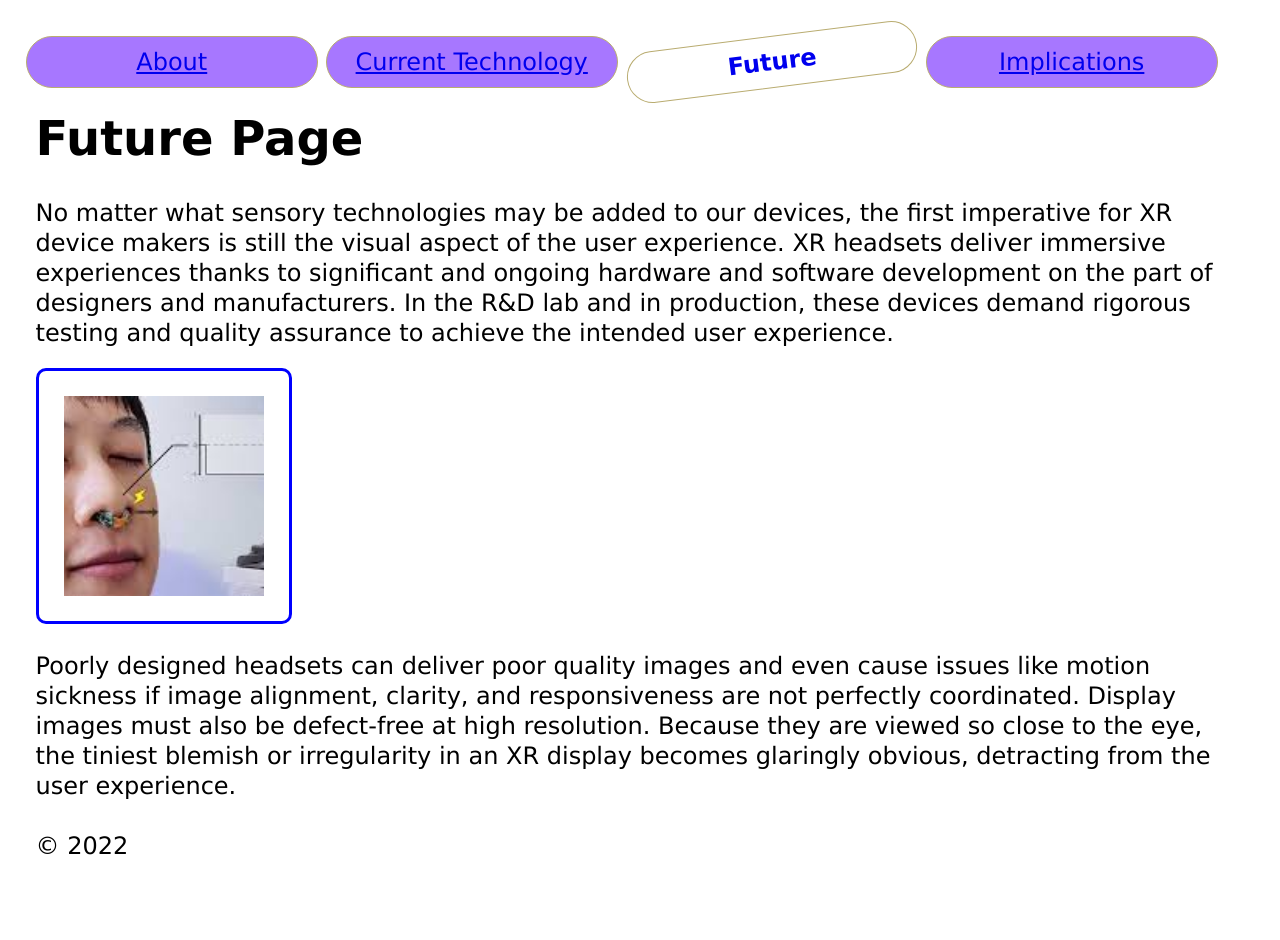
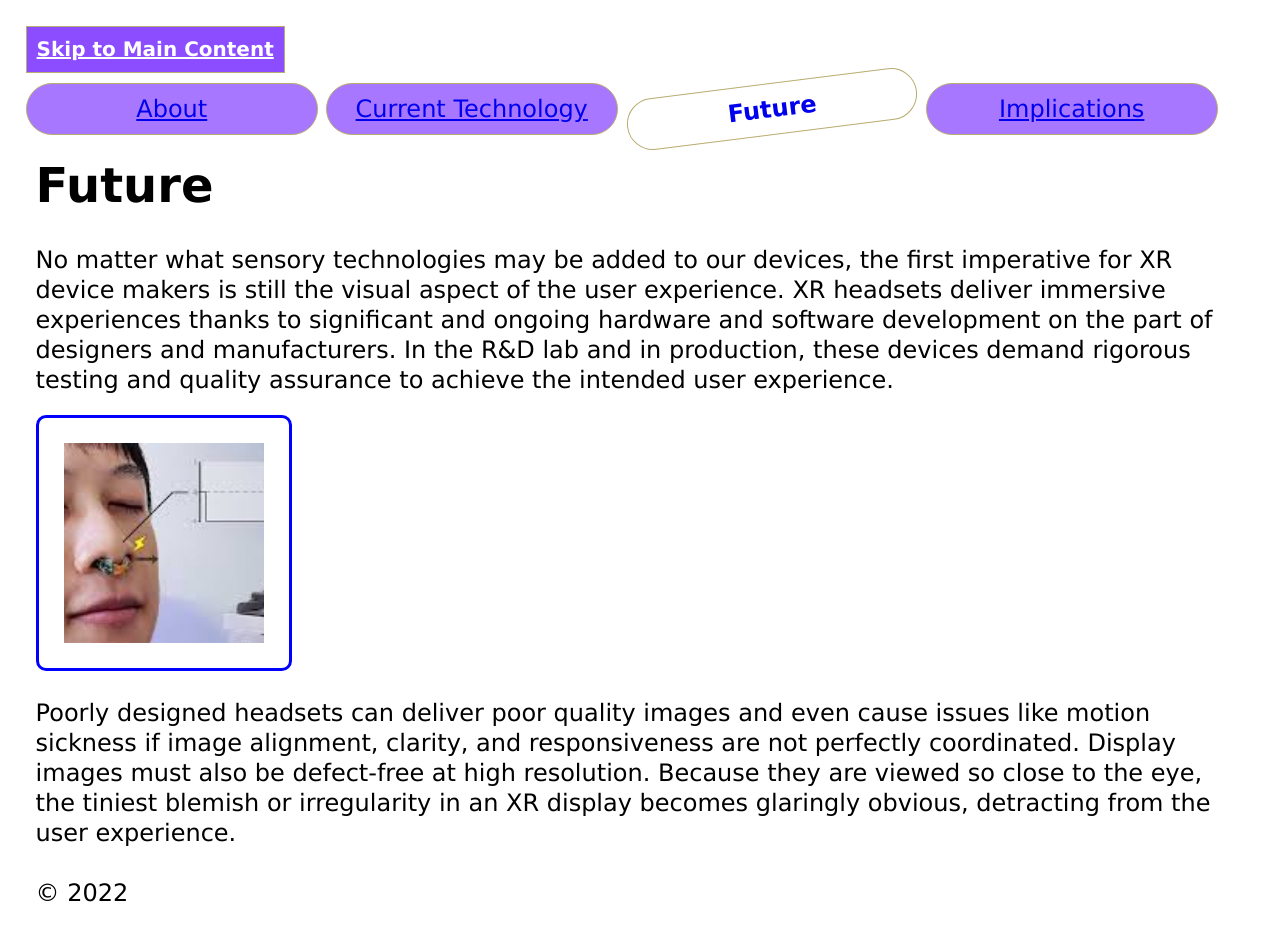
Before and after one commit to cecielz/portfolio-draft2, a plain HTML site: page future.html in a window 1280 px wide. Before the commit the page ends 906 px from the top, so only its background shows below. Drawn offline with Linux system fonts and the light colour scheme.

Commit message:
accessibility

```diff
--- a/future.html
+++ b/future.html
@@ -11,6 +11,7 @@
 	<title>Future</title>
 </head>
 <body>
+	<a href = "#main" class="skip-link" >Skip to Main Content</a>
 	<header>
 		<nav>
 			<ul>
@@ -20,10 +21,10 @@
 				<li><a href = "implications.html">Implications</a></li>
 			</ul>
 		</nav>
-		<h1>Future Page</h1>
+		<h1>Future</h1>
 	</header>
 
-	<main>
+	<main id="main" tabindex="-1">
 		<p>
 			No matter what sensory technologies may be added to our devices, the first imperative for XR device makers is still the visual aspect of the user experience. XR headsets deliver immersive experiences thanks to significant and ongoing hardware and software development on the part of designers and manufacturers. In the R&D lab and in production, these devices demand rigorous testing and quality assurance to achieve the intended user experience.
 		</p>
```
Also changed, not shown: current-technology.html (+2 -1 lines), implications.html (+3 -2 lines).
